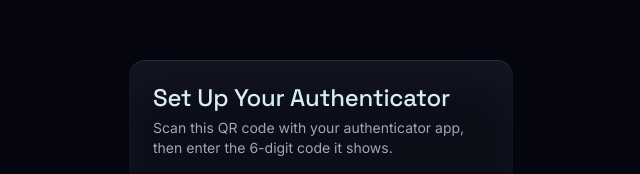
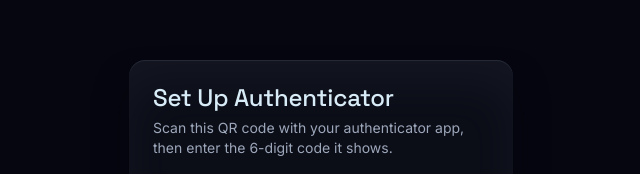
Before and after one commit to jonleach10/budget-builder, a Next.js app: page /login/mfa/setup in a window 1280 px wide. Shown: the part 205-379 px from the top of the page, without its empty margins (319-959 px from the left). Built offline with nearby package versions, Linux system fonts and the light colour scheme; no server answers.

Commit message:
fix(auth): follow the voice and token rules on the MFA screens

```diff
--- a/app/globals.css
+++ b/app/globals.css
@@ -93,6 +93,7 @@
   --color-signal-blue: #027dea;
   --color-glass-edge: rgba(186, 215, 247, 0.12);
   --color-frost-wash: rgba(186, 214, 247, 0.06);
+  --color-qr-plate: #ffffff;
 
   --text-caption: 12px;
   --text-caption--line-height: 1.33;
--- a/app/login/mfa/page.tsx
+++ b/app/login/mfa/page.tsx
@@ -5,7 +5,7 @@ import { MfaVerifyForm } from "@/features/auth/MfaVerifyForm";
 export default function Page() {
   return (
     <AuthCard
-      title="Enter Your Code"
+      title="Enter Code"
       description="Enter the 6-digit code from your authenticator app."
     >
       <MfaVerifyForm />
--- a/app/login/mfa/setup/page.tsx
+++ b/app/login/mfa/setup/page.tsx
@@ -5,7 +5,7 @@ import { MfaSetupForm } from "@/features/auth/MfaSetupForm";
 export default function Page() {
   return (
     <AuthCard
-      title="Set Up Your Authenticator"
+      title="Set Up Authenticator"
       description="Scan this QR code with your authenticator app, then enter the 6-digit code it shows."
     >
       <MfaSetupForm />
--- a/features/auth/MfaSetupForm.tsx
+++ b/features/auth/MfaSetupForm.tsx
@@ -43,7 +43,7 @@ export function MfaSetupForm() {
   return (
     <div className="space-y-4">
       {/* Scanners need dark squares on white, whatever the theme. */}
-      <div className="mx-auto w-fit rounded-md bg-white p-2">
+      <div className="mx-auto w-fit rounded-md bg-qr-plate p-2">
         <Image
           src={setup.qrCode}
           alt="QR code for your authenticator app"
```
Also changed, not shown: .claude/skills/midnight-glass/references/tokens.md.
